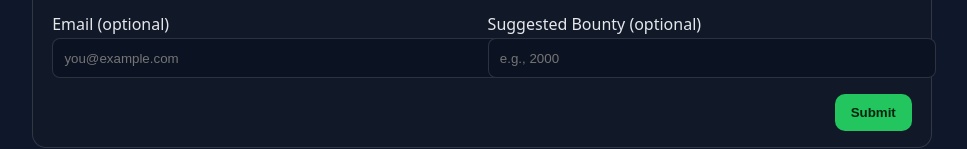
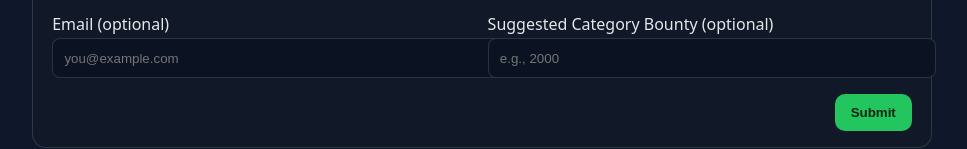
Before and after one commit to BenP1236691/BenP1236691.github.io, a plain HTML site: page submit.html in a window 1280 px wide. Shown: the part 482-631 px from the top of the page, without its empty margins (158-1125 px from the left). Drawn offline with Linux system fonts and the light colour scheme.

Commit message:
Update Submit Text

```diff
--- a/submit.html
+++ b/submit.html
@@ -86,7 +86,7 @@
                  placeholder="you@example.com">
         </div>
         <div style="flex:1">
-          <label for="bounty">Suggested Bounty (optional)</label>
+          <label for="bounty">Suggested Category Bounty (optional)</label>
           <input id="bounty" name="bounty" type="number" min="0" step="1"
                  placeholder="e.g., 2000">
         </div>
```
